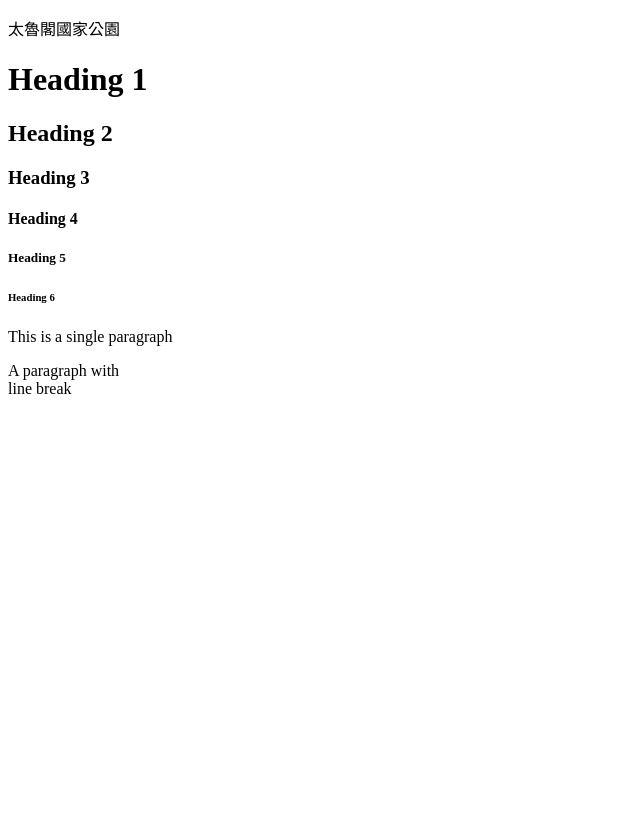
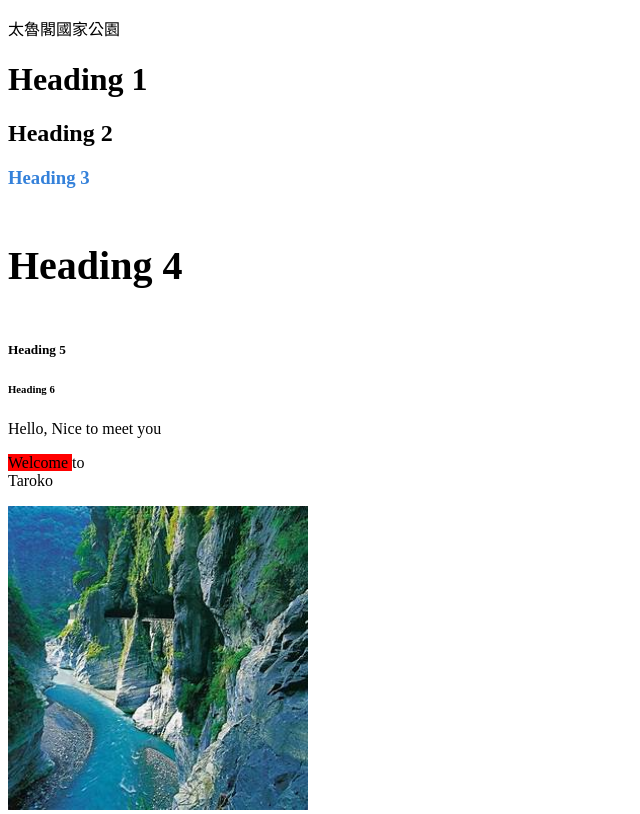
Before and after one commit to Maureen-gao/attractions-of-Hualien, a plain HTML site: page index.html in a window 1280 px wide. Shown: the top 814 px of the page, without its empty margins (0-640 px from the left). Drawn offline with Linux system fonts and the light colour scheme.

Commit message:
新增圖片及歡迎詞

```diff
--- a/index.html
+++ b/index.html
@@ -12,13 +12,17 @@
     <p>太魯閣國家公園</p>
     <h1>Heading 1</h1>
     <h2>Heading 2</h2>
-    <h3>Heading 3</h3>
-    <h4>Heading 4</h4>
+    <h3 style="color: rgb(52, 129, 218)">Heading 3</h3>
+    <h4 style="font-size: 40px">Heading 4</h4>
     <h5>Heading 5</h5>
     <h6>Heading 6</h6>
 
-    <p>This is a single paragraph</p>
-    <p>A paragraph with<br />line break</p>
+    <p title="hint text">Hello, Nice to meet you</p>
+    <p><span style="background: rgb(255, 0, 0); color: rgb(0, 0, 0)">Welcome </span> to<br />Taroko</p>
+
+    <img src="image/Taroko.jpg" alt="Taroko" width="300"/><br/>
+    <img src="image/Taroko.jpg" alt="Taroko" width="300"/>
+
 
 
 </body>
```
